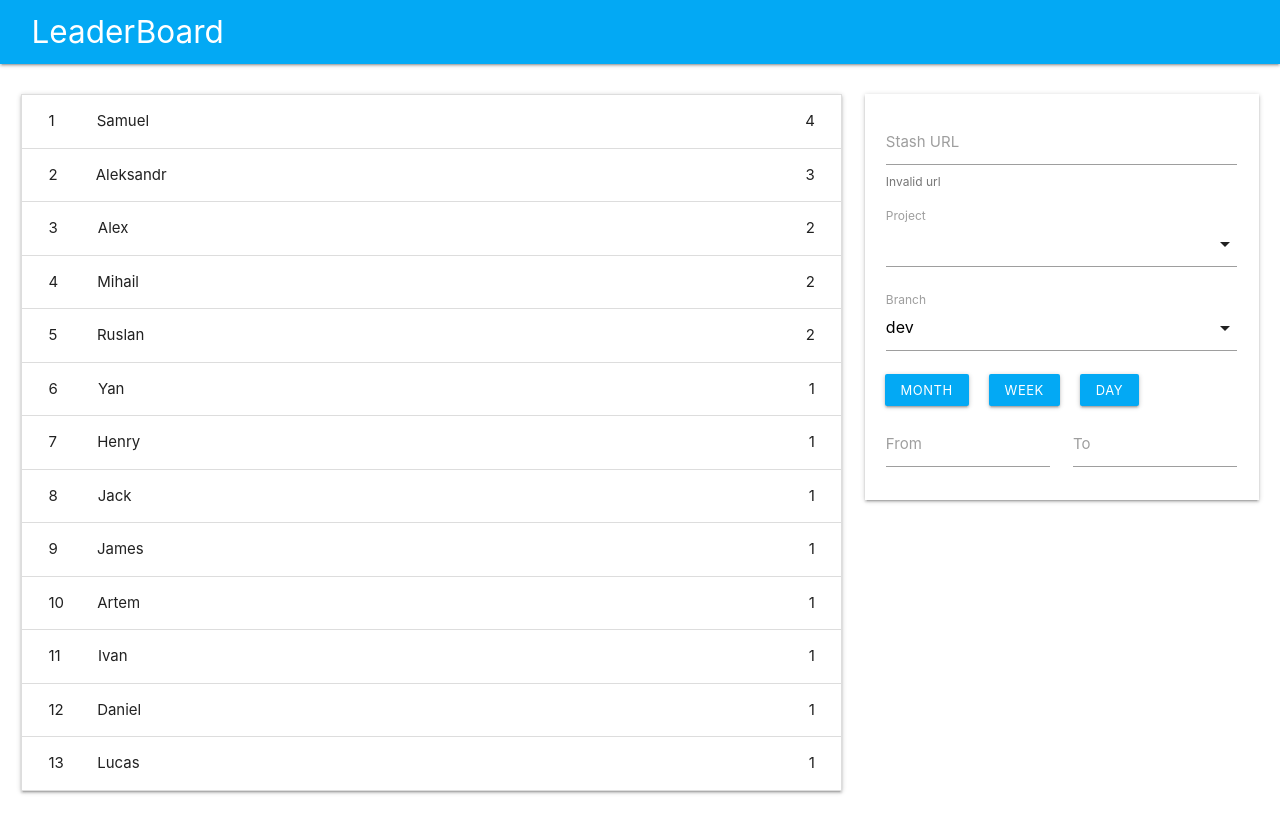
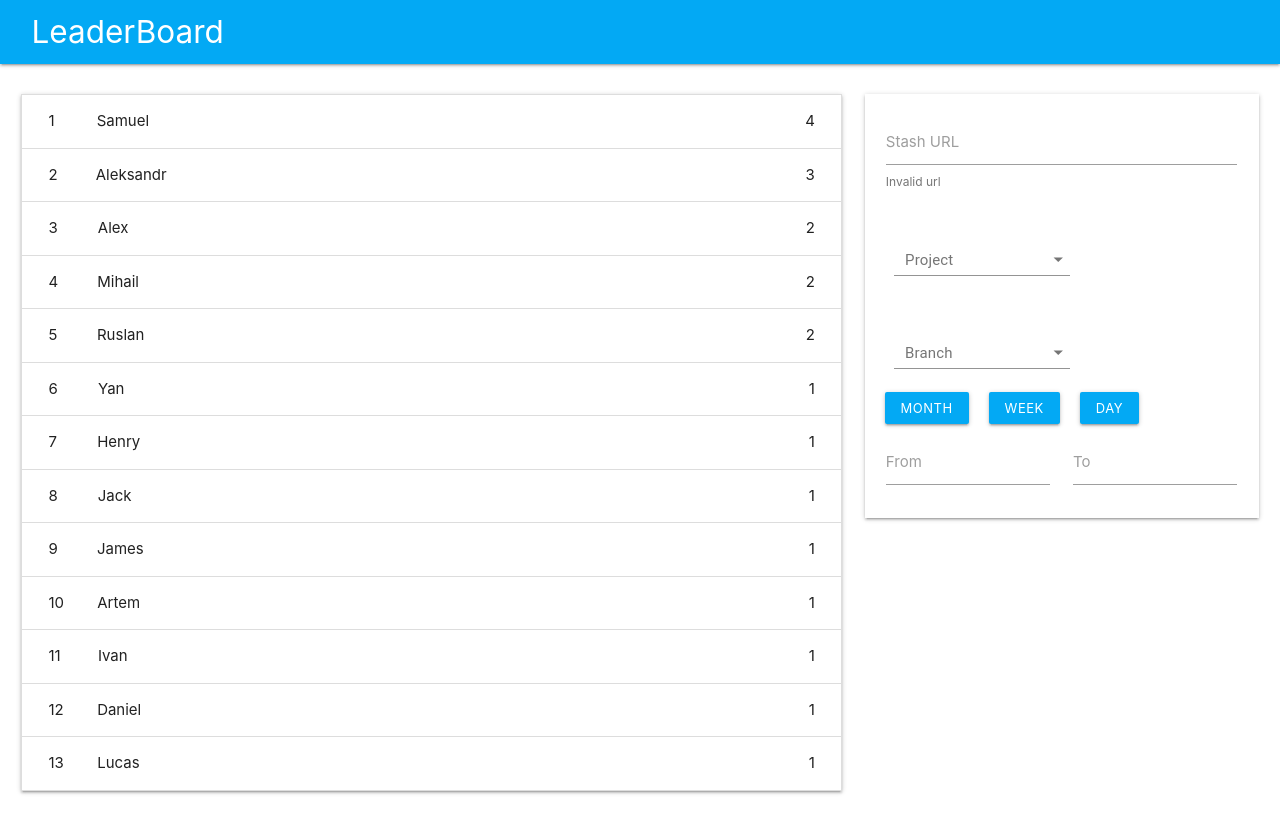
Before and after one commit to rus4j/leaderboard, a React (Create React App) app: page / in a window 1280 px wide. Built offline with nearby package versions, Linux system fonts and the light colour scheme.

Commit message:
use Select component from material-ui

```diff
--- a/package.json
+++ b/package.json
@@ -3,6 +3,7 @@
   "version": "0.1.0",
   "private": true,
   "dependencies": {
+    "@material-ui/core": "^4.11.0",
     "@testing-library/jest-dom": "^4.2.4",
     "@testing-library/react": "^9.5.0",
     "@testing-library/user-event": "^7.2.1",
--- /dev/null
+++ b/src/Select/DataSelect.js
@@ -0,0 +1,49 @@
+import React from "react";
+import PropTypes from "prop-types";
+
+import { makeStyles } from "@material-ui/core/styles";
+import Select from "@material-ui/core/Select";
+import MenuItem from "@material-ui/core/MenuItem";
+import InputLabel from "@material-ui/core/InputLabel";
+import FormControl from "@material-ui/core/FormControl";
+
+const useStyles = makeStyles((theme) => ({
+  formControl: {
+    margin: theme.spacing(1),
+    minWidth: "50%",
+  },
+  selectEmpty: {
+    marginTop: theme.spacing(2),
+  },
+}));
+
+function DataSelect({ src, label }) {
+  const classes = useStyles();
+  return (
+    <div className="input-field col s12">
+      <FormControl className={classes.formControl}>
+        <InputLabel id="select-label">{label}</InputLabel>
+        <Select
+          labelId="select-label"
+          // value={value}
+          // onChange={handleChange}
+        >
+          {src.map((value, index) => {
+            return (
+              <MenuItem key={index} value={value.key}>
+                {value.key}
+              </MenuItem>
+            );
+          })}
+        </Select>
+      </FormControl>
+    </div>
+  );
+}
+
+DataSelect.propTypes = {
+  src: PropTypes.arrayOf(PropTypes.object).isRequired,
+  label: PropTypes.string.isRequired,
+};
+
+export default DataSelect;
--- a/src/Select/Select.js
+++ /dev/null
@@ -1,27 +0,0 @@
-import React from "react";
-import PropTypes from "prop-types";
-
-function Select({ src, label }) {
-  return (
-    <div className="input-field col s12">
-      <select>
-        <option defaultValue value="" disabled></option>
-        {src.map((value, index) => {
-          return (
-            <option key={index} value={value.key}>
-              {value.key}
-            </option>
-          );
-        })}
-      </select>
-      <label>{label}</label>
-    </div>
-  );
-}
-
-Select.propTypes = {
-  src: PropTypes.arrayOf(PropTypes.object).isRequired,
-  label: PropTypes.string.isRequired,
-};
-
-export default Select;
--- a/src/Settings/Settings.js
+++ b/src/Settings/Settings.js
@@ -2,7 +2,7 @@ import React from "react";
 import { useState } from "react";
 import DateSetting from "./DateSetting";
 import projects from "../sampleData/projects.json";
-import Select from "../Select/Select";
+import DataSelect from "../Select/DataSelect";
 import StashApi from "../StashApi";
 
 const styles = {
@@ -37,10 +37,10 @@ function Settings() {
           </span>
         )}
       </div>
-      <Select src={data} label="Project" />
+      <DataSelect src={data} label="Project" />
 
       {/* /REST/API/1.0/PROJECTS/{PROJECTKEY}/REPOS/{REPOSITORYSLUG}/BRANCHES?BASE&DETAILS&FILTERTEXT&ORDERBY&BOOSTMATCHES */}
-      <Select
+      <DataSelect
         src={[{ key: "dev" }, { key: "master" }, { key: "release" }]}
         label="Branch"
       />
```
Also changed, not shown: 1 other file (tests, documents, lock files or other folders).
